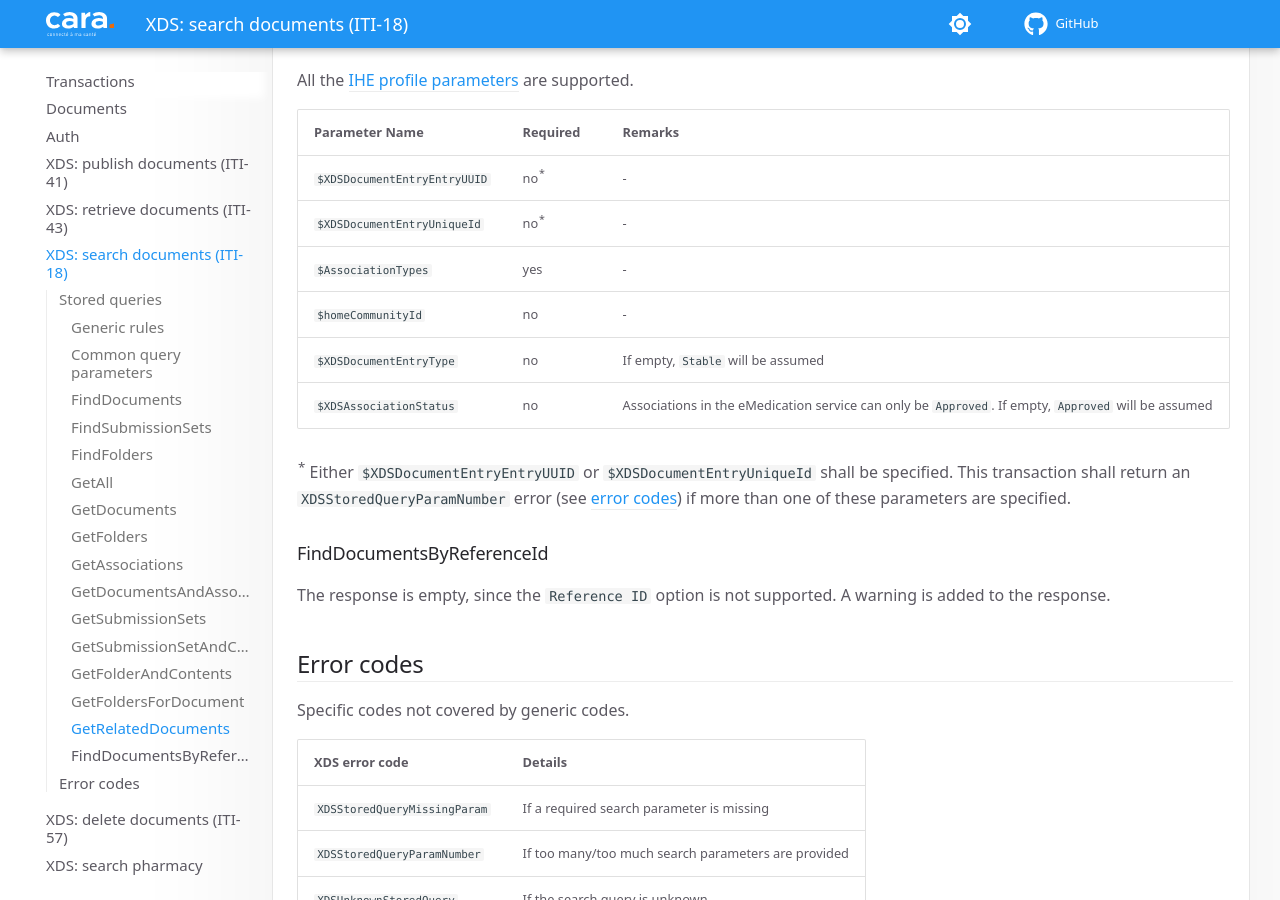
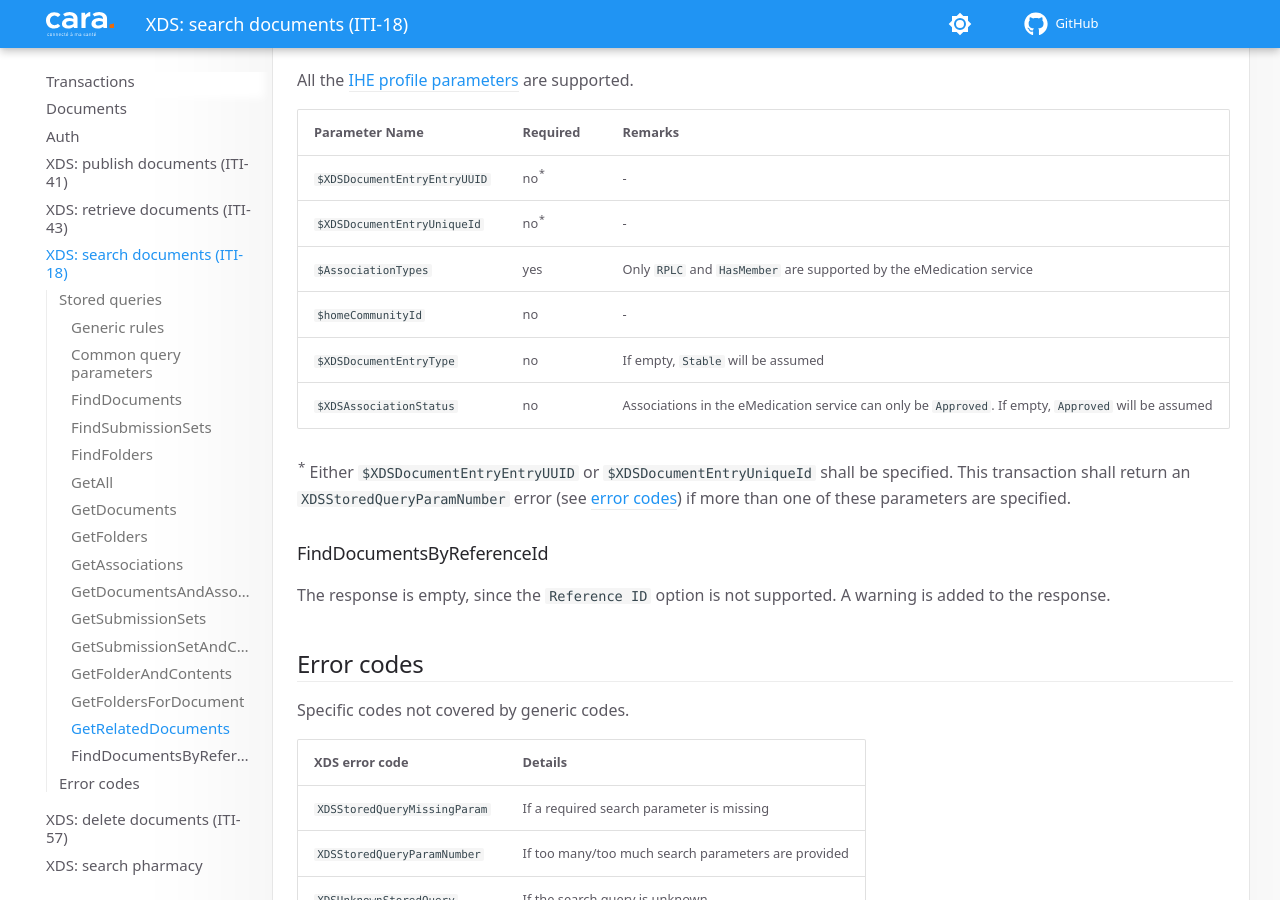
Before and after one commit to CARA-ch/emed-service-guide, an MkDocs documentation site: the page built from docs/transactions/iti18.md, in a window 1280 px wide and 900 px high, scrolled down 6045 px. Built offline with MkDocs 1.6.1 and Material for MkDocs 9.7.7, drawn with Linux system fonts in a browser that asks for light colours; comment, search, counter and statistics services are not loaded.

```diff
--- a/docs/transactions/iti18.md
+++ b/docs/transactions/iti18.md
@@ -179,7 +179,7 @@
 | ---------------------------- | -------- | --------------------- |
 | `$XDSDocumentEntryEntryUUID` | no<sup>*</sup> | - |
 | `$XDSDocumentEntryUniqueId`  | no<sup>*</sup> | - |
-| `$AssociationTypes`          | yes      | - |
+| `$AssociationTypes`          | yes      | Only `RPLC` and `HasMember` are supported by the eMedication service |
 | `$homeCommunityId`           | no       | - |
 | `$XDSDocumentEntryType`      | no       | If empty, `Stable` will be assumed |
 | `$XDSAssociationStatus`      | no       | Associations in the eMedication service can only be `Approved`. If empty, `Approved` will be assumed |
```
